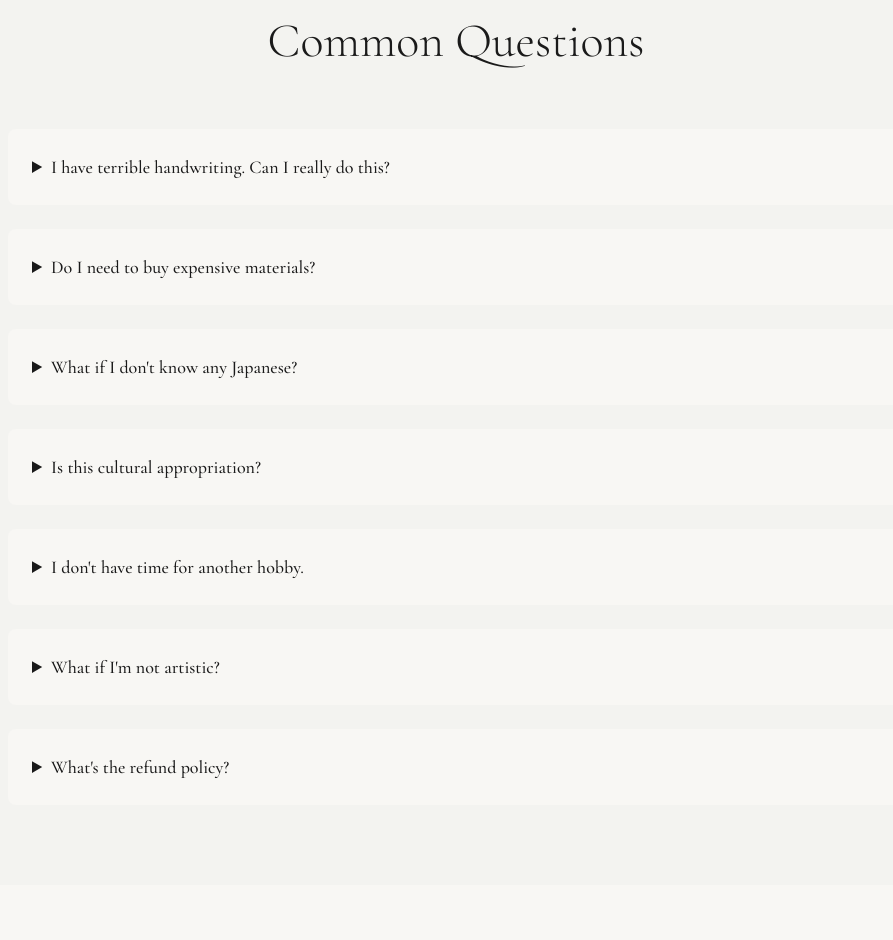
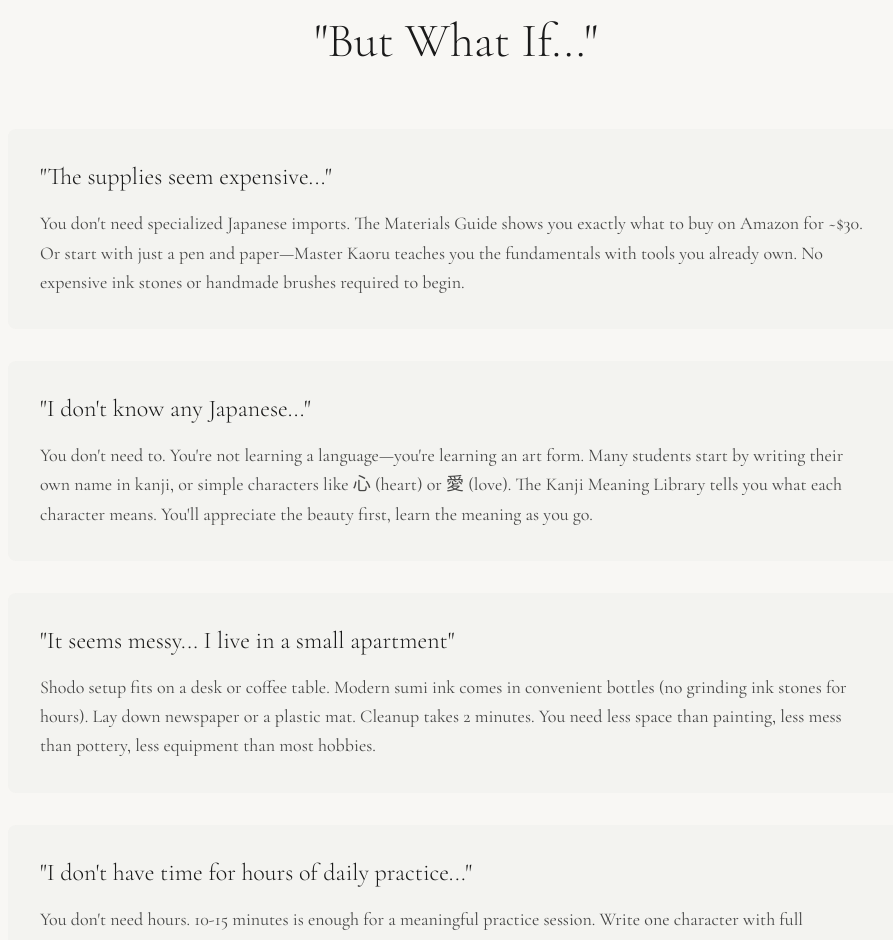
Before and after one commit to lkalajzic/shodo-course, a Next.js app in the folder landing/: page / in a window 1280 px wide. Shown: the part 11060-12000 px from the top of the page, without its empty margins (184-1077 px from the left). Built offline with nearby package versions, Linux system fonts and the light colour scheme.

Commit message:
Add objections section above FAQ + expand FAQ with space/time/materials concerns

```diff
--- a/landing/app/page.tsx
+++ b/landing/app/page.tsx
@@ -571,6 +571,52 @@ export default function Home() {
         </div>
       </section>
 
+      {/* Objections Section */}
+      <section className="py-20 px-6">
+        <div className="max-w-4xl mx-auto">
+          <h2 className="text-4xl md:text-5xl font-light text-center mb-16">
+            "But What If..."
+          </h2>
+
+          <div className="space-y-8 text-lg leading-relaxed">
+            <div className="bg-warmGray/30 rounded-lg p-8">
+              <h3 className="text-2xl font-light mb-4">"The supplies seem expensive..."</h3>
+              <p className="text-charcoal/80">
+                You don't need specialized Japanese imports. The Materials Guide shows you exactly what to buy on Amazon for ~$30. Or start with just a pen and paper—Master Kaoru teaches you the fundamentals with tools you already own. No expensive ink stones or handmade brushes required to begin.
+              </p>
+            </div>
+
+            <div className="bg-warmGray/30 rounded-lg p-8">
+              <h3 className="text-2xl font-light mb-4">"I don't know any Japanese..."</h3>
+              <p className="text-charcoal/80">
+                You don't need to. You're not learning a language—you're learning an art form. Many students start by writing their own name in kanji, or simple characters like 心 (heart) or 愛 (love). The Kanji Meaning Library tells you what each character means. You'll appreciate the beauty first, learn the meaning as you go.
+              </p>
+            </div>
+
+            <div className="bg-warmGray/30 rounded-lg p-8">
+              <h3 className="text-2xl font-light mb-4">"It seems messy... I live in a small apartment"</h3>
+              <p className="text-charcoal/80">
+                Shodo setup fits on a desk or coffee table. Modern sumi ink comes in convenient bottles (no grinding ink stones for hours). Lay down newspaper or a plastic mat. Cleanup takes 2 minutes. You need less space than painting, less mess than pottery, less equipment than most hobbies.
+              </p>
+            </div>
+
+            <div className="bg-warmGray/30 rounded-lg p-8">
+              <h3 className="text-2xl font-light mb-4">"I don't have time for hours of daily practice..."</h3>
+              <p className="text-charcoal/80">
+                You don't need hours. 10-15 minutes is enough for a meaningful practice session. Write one character with full attention. That's more valuable than an hour of distracted scrolling. This isn't about becoming a master—it's about being present. Even once a week is enough.
+              </p>
+            </div>
+
+            <div className="bg-warmGray/30 rounded-lg p-8">
+              <h3 className="text-2xl font-light mb-4">"What if I waste expensive paper making mistakes?"</h3>
+              <p className="text-charcoal/80">
+                <span className="font-medium">Mistakes are the point.</span> In shodo, there's no "undo." That's what makes it powerful. And practice paper costs pennies per sheet. Master Kaoru teaches you to embrace imperfection—your "mistakes" have more personality than perfect strokes. The philosophy is literally built around accepting what you create.
+              </p>
+            </div>
+          </div>
+        </div>
+      </section>
+
       {/* FAQ Section */}
       <section className="py-20 px-6 bg-warmGray/30">
         <div className="max-w-4xl mx-auto">
@@ -635,6 +681,33 @@ export default function Home() {
 
             <details className="bg-cream rounded-lg p-6 cursor-pointer">
               <summary className="font-medium text-lg">
+                Do I need a lot of space or special setup?
+              </summary>
+              <p className="mt-4 text-charcoal/80 leading-relaxed">
+                No. Shodo fits on a desk, coffee table, or even your lap with a board. Modern sumi ink comes in bottles (no grinding required). Lay down newspaper for easy cleanup. You need less space than watercolor painting.
+              </p>
+            </details>
+
+            <details className="bg-cream rounded-lg p-6 cursor-pointer">
+              <summary className="font-medium text-lg">
+                How much time do I need to practice?
+              </summary>
+              <p className="mt-4 text-charcoal/80 leading-relaxed">
+                Even 10-15 minutes is enough for a meaningful session. Write one character with full attention. That's more valuable than an hour of distracted activity. Practice weekly, daily, or whenever you need to disconnect—there's no minimum requirement.
+              </p>
+            </details>
+
+            <details className="bg-cream rounded-lg p-6 cursor-pointer">
+              <summary className="font-medium text-lg">
+                What if I waste paper making mistakes?
+              </summary>
+              <p className="mt-4 text-charcoal/80 leading-relaxed">
+                Practice paper costs pennies per sheet. And in shodo, "mistakes" aren't failures—they're your unique expression. The philosophy embraces imperfection. Master Kaoru teaches you to see your natural style, not fight it.
+              </p>
+            </details>
+
+            <details className="bg-cream rounded-lg p-6 cursor-pointer">
+              <summary className="font-medium text-lg">
                 What's the refund policy?
               </summary>
               <p className="mt-4 text-charcoal/80 leading-relaxed">
```
